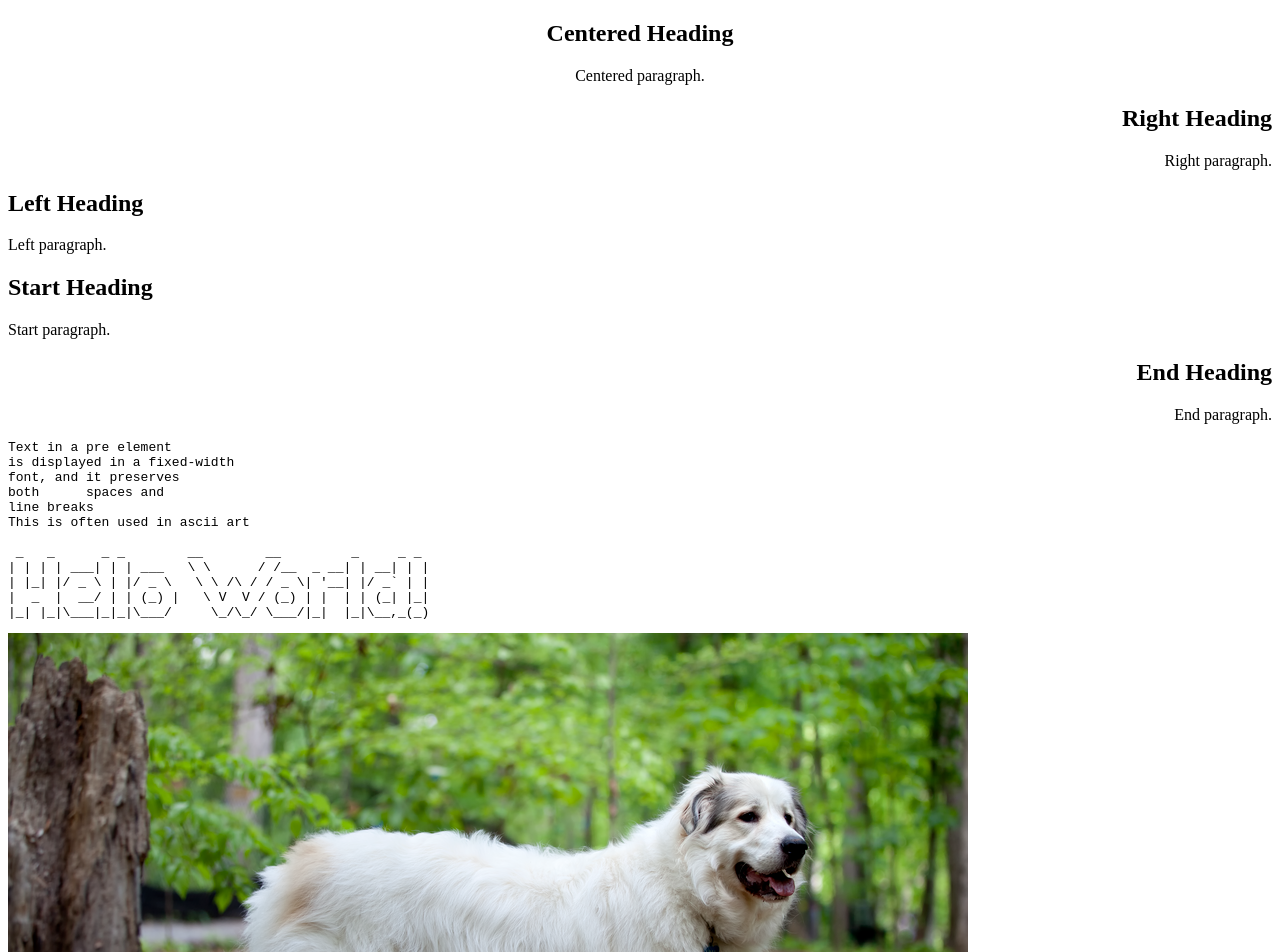
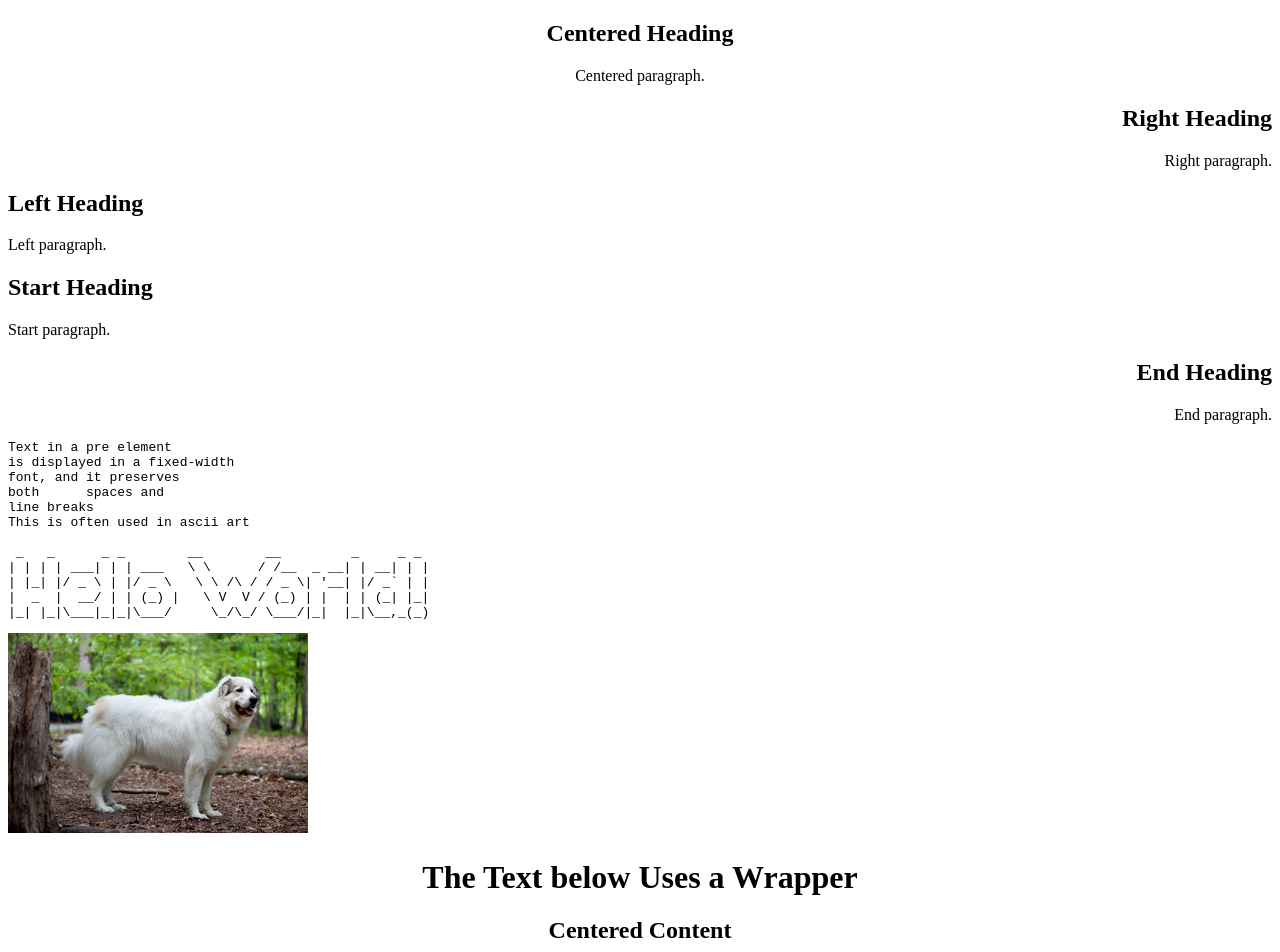
Before and after one commit to dal20392/test-margins, a plain HTML site: page index.html in a window 1280 px wide. Shown: the top 952 px of the page. Drawn offline with Linux system fonts and the light colour scheme.

Commit message:
update index.html adjusted width
Added inline style to the image for width adjustment.

```diff
--- a/index.html
+++ b/index.html
@@ -52,7 +52,7 @@ This is often used in ascii art
 </pre>
 <!-- The HTML <pre> element defines preformatted text, which is displayed on a web page exactly as it is written in the HTML source code-->
 
-<img src="960px-Great_Pyrenees_Mountain_Dog_2.png">
+<img src="960px-Great_Pyrenees_Mountain_Dog_2.png" style="width:300px;">
 
 <h1 style="text-align:center;">The Text below Uses a Wrapper</h1>
 <div class="wrapper">
```
